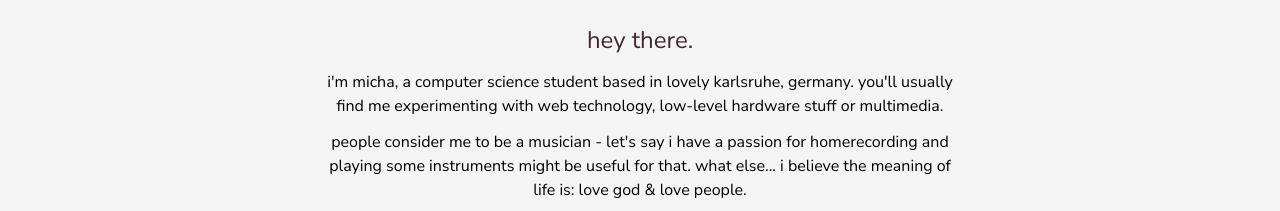
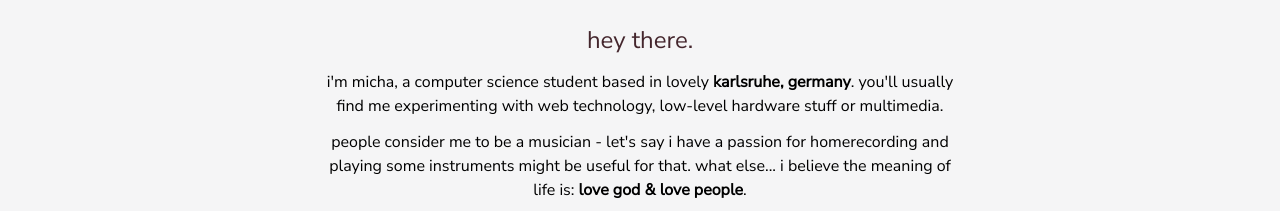
Before and after one commit to deermichel/deermichel.github.io, a website built with webpack: page index.html in a window 1280 px wide. Shown: the part 1032-1243 px from the top of the page. Built offline with nearby package versions, Linux system fonts and the light colour scheme.

Commit message:
sprinkle in some links

```diff
--- a/index.html
+++ b/index.html
@@ -91,14 +91,16 @@
     <div class="about">
       <h3 class="heading">hey there.</h3>
       <p>
-        i'm micha, a computer science student based in lovely karlsruhe, germany.
+        i'm micha, a computer science student based in lovely
+        <a href="https://www.google.com/maps/place/Karlsruhe,+Germany" target="_blank">karlsruhe, germany</a>.
         you'll usually find me experimenting with web technology, low-level hardware stuff
         or multimedia.
       </p>
       <p>
         people consider me to be a musician - let's say i have a passion for homerecording
         and playing some instruments might be useful for that.
-        what else... i believe the meaning of life is: love god & love people.
+        what else... i believe the meaning of life is:
+        <a href="https://open.spotify.com/track/57HyPqxuE3CrswAsX3hEVE?si=4dw7GxmDTQSuGrRZI-yoFg" target="_blank">love god & love people</a>.
         <!-- yeah, and 42 of course -->
       </p>
       <p>
--- a/src/styles/_content.scss
+++ b/src/styles/_content.scss
@@ -80,6 +80,10 @@
             display: inline-block;
             margin-top: 12px;
             max-width: 640px;
+
+            a {
+                font-weight: bold;
+            }
         }
     }
 }
```
